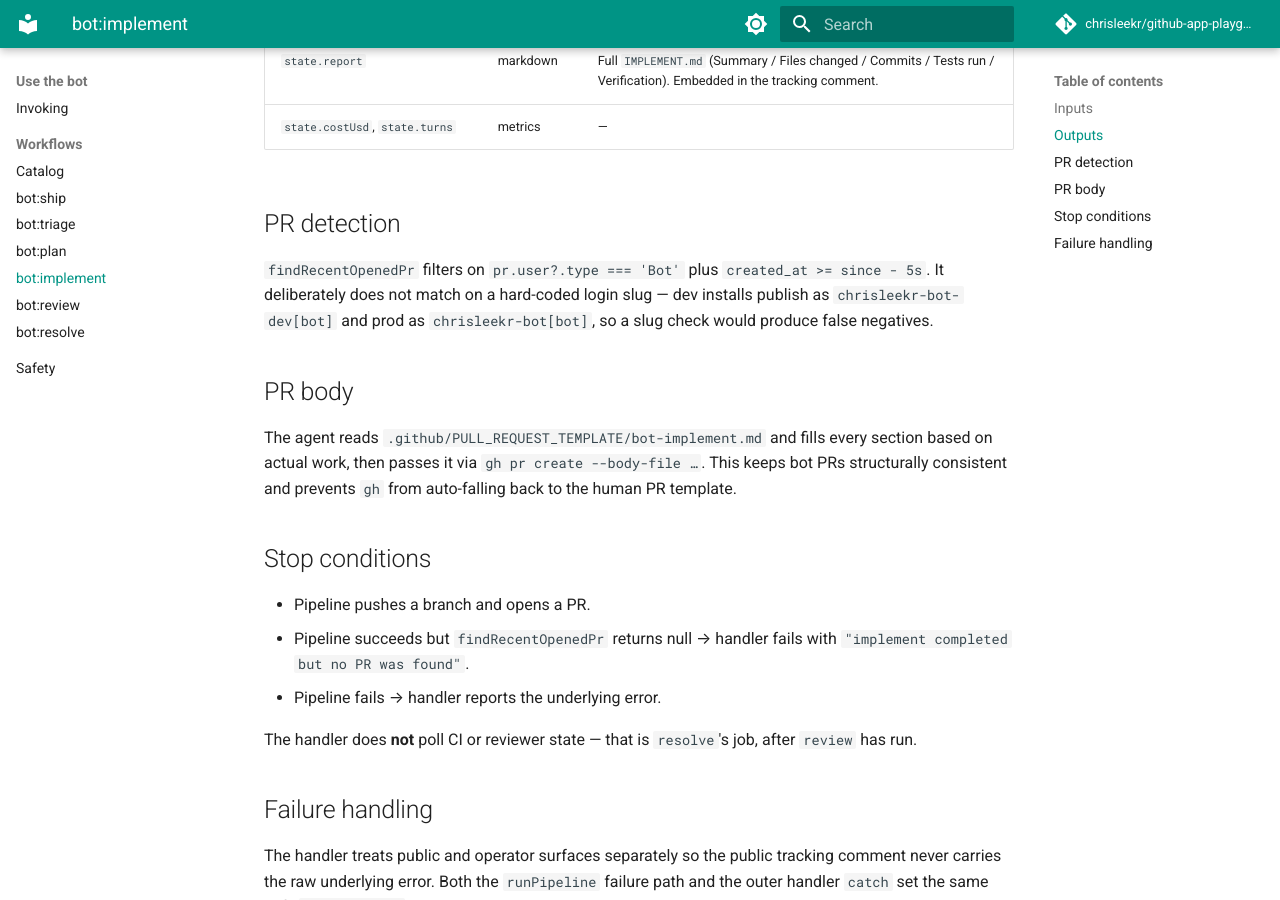
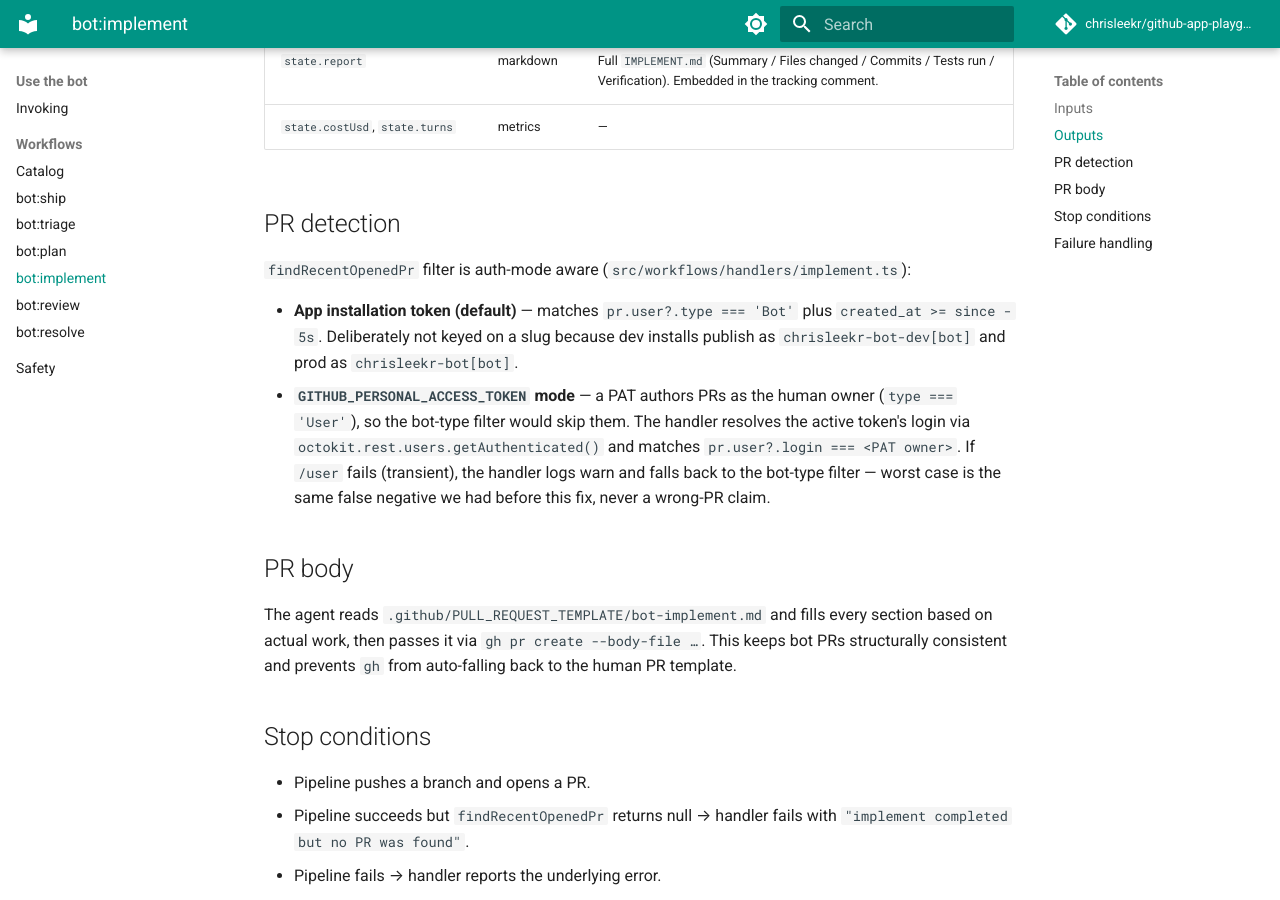
Before and after one commit to chrisleekr/github-app-playground, an MkDocs documentation site: the page built from docs/use/workflows/implement.md, in a window 1280 px wide and 900 px high, scrolled down 998 px. Built offline with MkDocs 1.6.1 and Material for MkDocs 9.7.7, drawn with Linux system fonts in a browser that asks for light colours; comment, search, counter and statistics services are not loaded.

Commit message:
docs(implement): document PAT-mode PR verifier branching
Update `## PR detection` to describe the new auth-mode-aware filter
introduced in this PR: App-token mode keeps the `type === 'Bot'`
match; PAT mode resolves the active login via `/user` and matches
`pr.user.login`. Documents the `/user`-failure fallback behaviour.

Required by the FR-019 docs-sync guard which gates `src/workflows/`
changes on a matching `docs/use/workflows/*.md` update.

Co-Authored-By: Claude Opus 4.7 <noreply@anthropic.com>

```diff
--- a/docs/use/workflows/implement.md
+++ b/docs/use/workflows/implement.md
@@ -28,7 +28,10 @@ Opens a PR with code, tests, and a filled-out PR template based on the prior pla
 
 ## PR detection
 
-`findRecentOpenedPr` filters on `pr.user?.type === 'Bot'` plus `created_at >= since - 5s`. It deliberately does not match on a hard-coded login slug — dev installs publish as `chrisleekr-bot-dev[bot]` and prod as `chrisleekr-bot[bot]`, so a slug check would produce false negatives.
+`findRecentOpenedPr` filter is auth-mode aware (`src/workflows/handlers/implement.ts`):
+
+- **App installation token (default)** — matches `pr.user?.type === 'Bot'` plus `created_at >= since - 5s`. Deliberately not keyed on a slug because dev installs publish as `chrisleekr-bot-dev[bot]` and prod as `chrisleekr-bot[bot]`.
+- **`GITHUB_PERSONAL_ACCESS_TOKEN` mode** — a PAT authors PRs as the human owner (`type === 'User'`), so the bot-type filter would skip them. The handler resolves the active token's login via `octokit.rest.users.getAuthenticated()` and matches `pr.user?.login === <PAT owner>`. If `/user` fails (transient), the handler logs warn and falls back to the bot-type filter — worst case is the same false negative we had before this fix, never a wrong-PR claim.
 
 ## PR body
 
```
